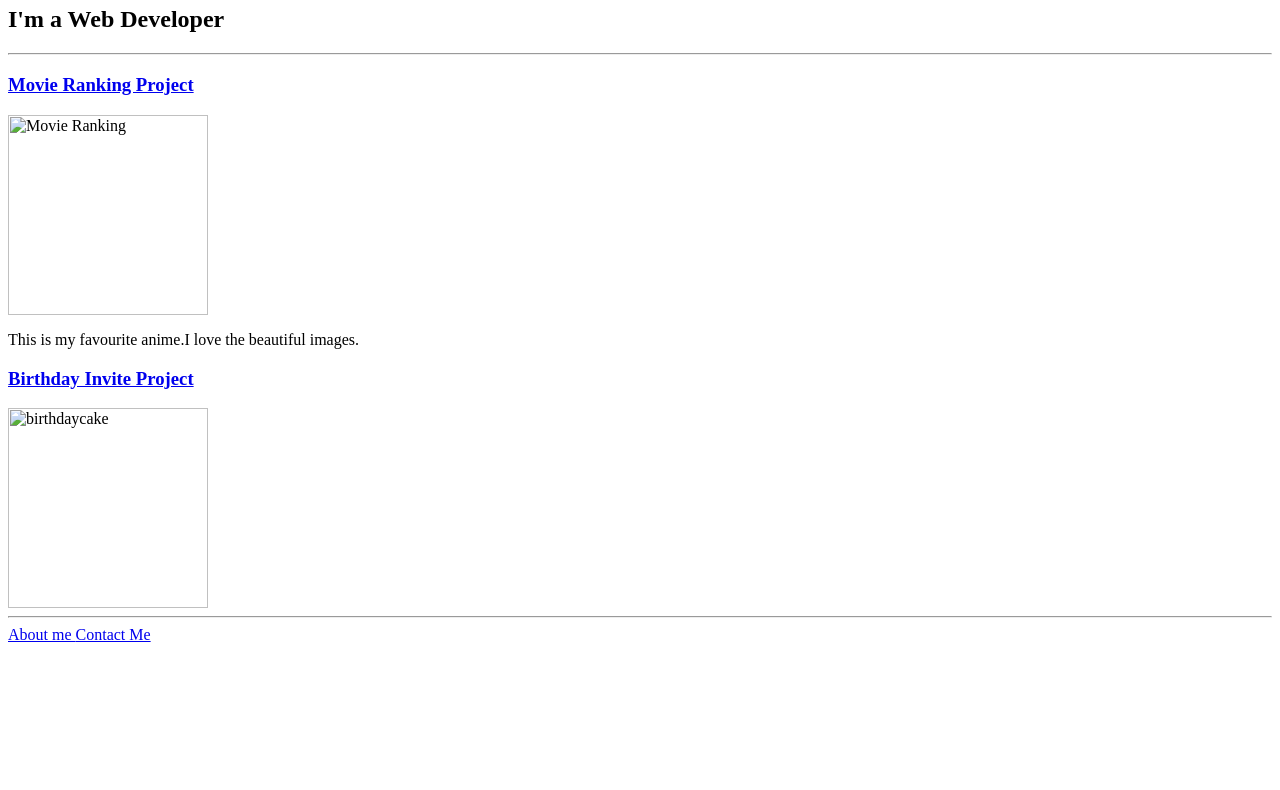
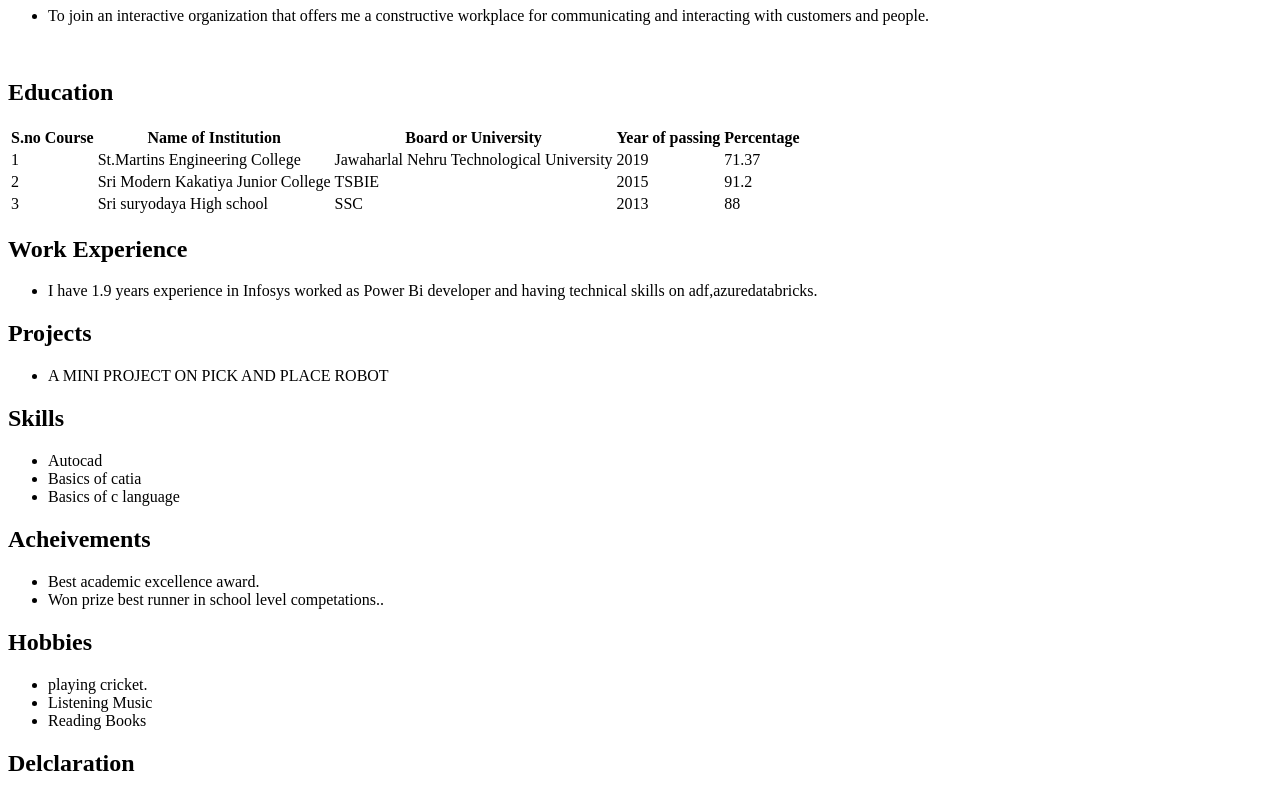
Before and after one commit to TallaSanjeev/html.portofolio, a plain HTML site: page index.html in a window 1280 px wide. Shown: the part 60-850 px from the top of the page. Before the commit the page ends 800 px from the top, so only its background shows below. Drawn offline with Linux system fonts and the light colour scheme.

Commit message:
Add files via upload

```diff
--- a/index.html
+++ b/index.html
@@ -1,13 +1,108 @@
-<h1> Sanjeev</h1>
-<h2> I'm a Web Developer</h2>
-<hr/>
-<h3>
-<a href="./public/movie-ranking.html">Movie Ranking Project</a></h3>
-<img src="./assets/images/movie-ranking.png" height="200" alt="Movie Ranking"/>
-<p>This is my favourite anime.I love the beautiful images.</p>
-<h3><a href="./public/birthday-invite.html">Birthday Invite Project</a></h3>
+<!DOCTYPE html>
+<html lang ="en">
+    <head>
+        <meta charset="UTF-8">
+        <title>Resume</title>
+    </head>
+    <body>
 
-<img src="./assets/images/birthday-invite.png" height="200" alt="birthdaycake"/>
-<hr/>
-<a href="./public/about.html">About me </a>
-<a href="./public/contact.html">Contact Me </a>
+
+<h2>Objective:</h2>
+<p>
+    <ul>
+        <li>
+            To join an interactive organization that offers me a constructive workplace
+        for communicating and interacting with customers and people.
+        </li>
+    </ul>
+</p>
+    <br/>
+    <h2>Education</h2>
+    <table>
+
+    <th>S.no Course</th>
+    <th>Name of
+        Institution</th>
+        <th>Board or
+            University</th>
+            <th>Year of
+                passing </th>
+                <th>Percentage</th>
+</tr>
+<tr>
+    <td>1</td>
+    <td>St.Martins Engineering College</td>
+    <td>Jawaharlal Nehru Technological University</td>
+    <td>2019</td>
+    <td>71.37</td>
+</tr>
+<tr>
+    <td>2</td>
+    <td>Sri Modern Kakatiya Junior College</td>
+    <td>TSBIE</td>
+    <td>2015</td>
+    <td>91.2</td>
+</tr>
+<tr>
+    <td>3</td>
+    <td>Sri suryodaya High school</td>
+    <td>SSC</td>
+    <td>2013</td>
+    <td>88</td>
+</tr>
+
+
+    </table>
+
+    <h2>Work Experience</h2>
+
+    <ul>
+        <li>I  have 1.9 years experience in Infosys worked as Power Bi developer and having technical skills on adf,azuredatabricks.</li>
+    </ul>
+
+  </p>
+    <h2>Projects</h2>
+
+        <ul>
+            <li>
+            A MINI PROJECT ON PICK AND PLACE ROBOT
+            </li>
+        </ul>
+
+    <h2>Skills</h2>
+    <p>
+        <ul>
+        <li>Autocad</li>
+        <li>Basics of catia</li>
+        <li>Basics of c language</li>
+       </ul>
+       </p>
+  </body>
+</p>
+    <h2>Acheivements</h2>
+    <ul>
+        <li>Best academic excellence award.</li>
+    <li>Won prize best runner in school level competations..</li>
+</ul>
+    <h2>Hobbies</h2>
+    <ul><li>
+        playing cricket.</li>
+    <li>Listening Music</li>
+      <li>Reading Books</li>
+    </ul>
+<h2>Delclaration</h2>
+<p>I, hereby, declare that all the details furnished above are true to the best of my knowledge and belief</p>
+
+    <p>Place:</p>
+    <th>
+    <p>Date:</p>
+
+<h2>Signature</h2>
+    <footer>
+        <i>Talla Sanjeev</i>
+    </footer>
+
+
+    </body>
+
+</html>
```
